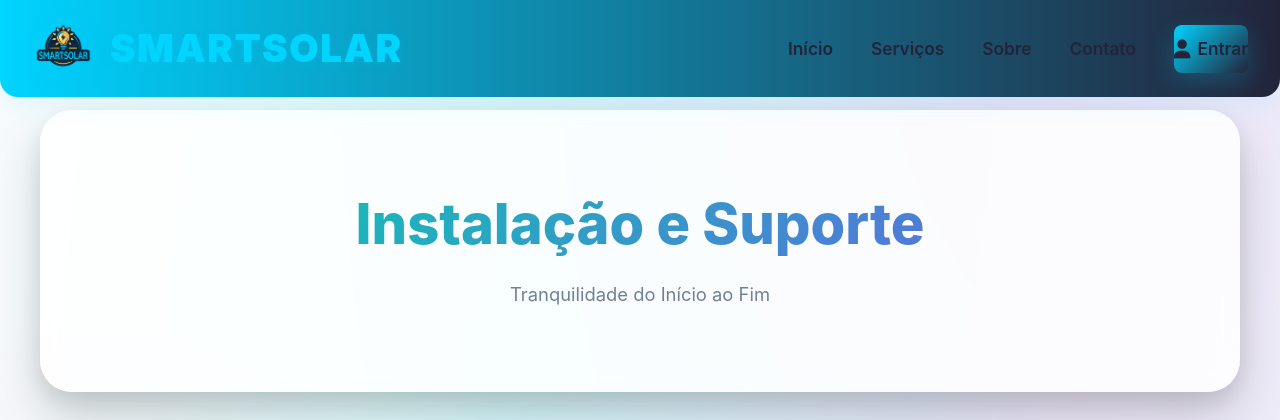
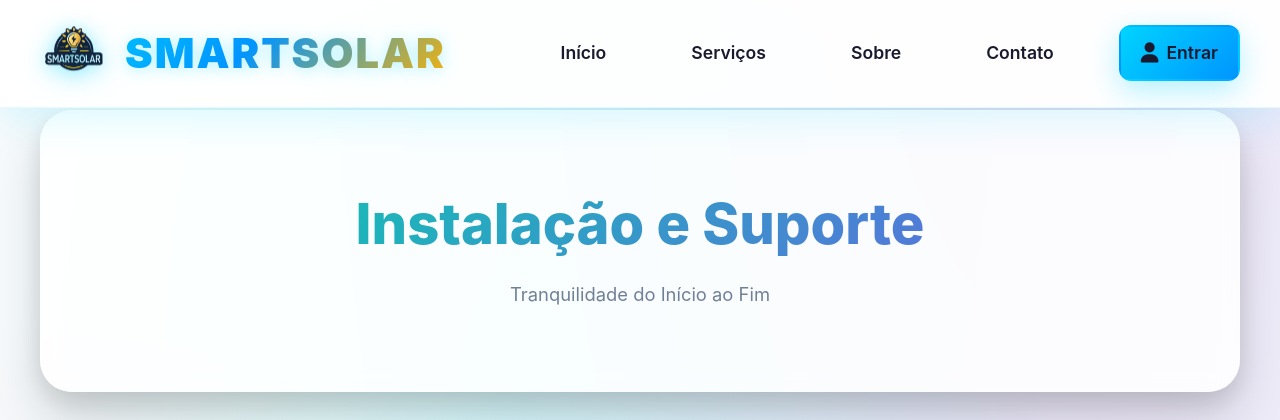
Before and after one commit to luccasnaitzk/smartsolar-2, a PHP site: page /instalacao-suporte.html in a window 1280 px wide. Shown: the top 420 px of the page. Run offline with PHP 8.4, Linux system fonts and the light colour scheme.

Commit message:
Update header.css

```diff
--- a/src/styles/header.css
+++ b/src/styles/header.css
@@ -1,16 +1,16 @@
 /* =============================================
-   HEADER.CSS - ESTILO MODERNO SMARTSOLAR
+   HEADER.CSS - DESIGN PREMIUM SMARTSOLAR
    ============================================= */
 
 :root {
-    --header-bg: linear-gradient(90deg, #00d4ff 0%, #23243a 100%);
-    --header-shadow: 0 8px 25px rgba(0, 212, 255, 0.08);
+    --header-bg: rgba(255, 255, 255, 0.95);
+    --header-shadow: 0 10px 40px rgba(0, 212, 255, 0.15);
     --header-accent: #ffb400;
-    --header-radius: 18px;
+    --header-radius: 24px;
     --header-brand: #00d4ff;
-    --header-link: #23243a;
+    --header-link: #1a1a2e;
     --header-link-hover: #00d4ff;
-    --header-login-bg: linear-gradient(135deg, #00d4ff, #23243a);
+    --header-login-bg: linear-gradient(135deg, #00d4ff 0%, #0095ff 100%);
 }
 
 .site-header {
@@ -19,21 +19,23 @@
     width: 100%;
     z-index: 1000;
     background: var(--header-bg);
+    backdrop-filter: blur(20px) saturate(180%);
+    -webkit-backdrop-filter: blur(20px) saturate(180%);
     box-shadow: var(--header-shadow);
-    border-bottom-left-radius: var(--header-radius);
-    border-bottom-right-radius: var(--header-radius);
-    transition: background 0.4s, box-shadow 0.4s;
+    border-bottom: 1px solid rgba(0, 212, 255, 0.1);
+    transition: all 0.4s cubic-bezier(0.4, 0, 0.2, 1);
 }
 
 .site-header.scrolled {
-    box-shadow: 0 10px 30px rgba(0, 212, 255, 0.18);
-    background: linear-gradient(90deg, #23243a 0%, #00d4ff 100%);
+    box-shadow: 0 15px 50px rgba(0, 212, 255, 0.25);
+    background: rgba(255, 255, 255, 0.98);
+    border-bottom: 1px solid rgba(0, 212, 255, 0.2);
 }
 
 #navbar {
-    max-width: 1300px;
+    max-width: 1400px;
     margin: 0 auto;
-    padding: 18px 32px;
+    padding: 20px 40px;
     display: flex;
     align-items: center;
     justify-content: space-between;
@@ -41,38 +43,48 @@
 
 .brand {
     font-weight: 900;
-    letter-spacing: 1.5px;
+    letter-spacing: 2px;
     text-decoration: none;
-    color: var(--header-brand);
-    font-size: 2.4rem;
+    background: linear-gradient(135deg, #00d4ff 0%, #0095ff 50%, #ffb400 100%);
+    -webkit-background-clip: text;
+    -webkit-text-fill-color: transparent;
+    background-clip: text;
+    font-size: 2.6rem;
     display: flex;
     align-items: center;
-    gap: 18px;
-    transition: transform 0.3s;
-    text-shadow: 0 2px 8px rgba(0,212,255,0.18);
+    gap: 20px;
+    transition: all 0.4s cubic-bezier(0.4, 0, 0.2, 1);
+    filter: drop-shadow(0 2px 8px rgba(0, 212, 255, 0.3));
+    position: relative;
 }
 
 .brand:hover {
-    transform: scale(1.04) translateY(-2px);
-    color: var(--header-accent);
+    transform: scale(1.05) translateY(-3px);
+    filter: drop-shadow(0 8px 20px rgba(0, 212, 255, 0.5));
 }
 
 .brand-logo {
-    height: 60px;
+    height: 65px;
     width: auto;
-    transition: transform 0.3s, filter 0.3s;
-    filter: drop-shadow(0 4px 12px rgba(0,212,255,0.18));
+    transition: all 0.4s cubic-bezier(0.4, 0, 0.2, 1);
+    filter: drop-shadow(0 5px 15px rgba(0, 212, 255, 0.3));
+    animation: logoFloat 3s ease-in-out infinite;
+}
+
+@keyframes logoFloat {
+    0%, 100% { transform: translateY(0px); }
+    50% { transform: translateY(-5px); }
 }
 
 .brand-logo:hover {
-    transform: scale(1.08);
-    filter: drop-shadow(0 8px 20px rgba(255,180,0,0.18));
+    transform: scale(1.1) rotate(5deg);
+    filter: drop-shadow(0 10px 25px rgba(255, 180, 0, 0.4));
 }
 
 .nav-list {
     list-style: none;
     display: flex;
-    gap: 38px;
+    gap: 45px;
     margin: 0;
     padding: 0;
     align-items: center;
@@ -86,38 +98,58 @@
     text-decoration: none;
     color: var(--header-link);
     font-weight: 600;
-    font-size: 1.08rem;
-    padding: 10px 0;
-    transition: color 0.3s;
+    font-size: 1.1rem;
+    padding: 12px 20px;
+    transition: all 0.3s cubic-bezier(0.4, 0, 0.2, 1);
     display: flex;
     align-items: center;
-    gap: 7px;
-    border-radius: 8px;
+    gap: 8px;
+    border-radius: 12px;
+    position: relative;
+    overflow: hidden;
+}
+
+.nav_item > a:before {
+    content: '';
+    position: absolute;
+    bottom: 0;
+    left: 50%;
+    width: 0;
+    height: 3px;
+    background: linear-gradient(90deg, #00d4ff, #ffb400);
+    border-radius: 3px;
+    transition: all 0.4s cubic-bezier(0.4, 0, 0.2, 1);
+    transform: translateX(-50%);
 }
 
 .nav_item > a:after {
     content: '';
     position: absolute;
-    bottom: 0;
+    top: 0;
     left: 0;
-    width: 0;
-    height: 3px;
-    background: var(--header-accent);
-    border-radius: 3px;
-    transition: width 0.3s;
+    width: 100%;
+    height: 100%;
+    background: linear-gradient(135deg, rgba(0, 212, 255, 0.1), rgba(255, 180, 0, 0.1));
+    opacity: 0;
+    transition: opacity 0.3s;
+    border-radius: 12px;
 }
 
 .nav_item > a:hover {
     color: var(--header-link-hover);
-    background: rgba(0,212,255,0.08);
+    transform: translateY(-2px);
+}
+
+.nav_item > a:hover:before {
+    width: 80%;
 }
 
 .nav_item > a:hover:after {
-    width: 100%;
+    opacity: 1;
 }
 
 .nav_item > a .fa-chevron-down {
-    transition: transform 0.3s;
+    transition: transform 0.4s cubic-bezier(0.4, 0, 0.2, 1);
     font-size: 0.85em;
 }
 
@@ -127,101 +159,137 @@
 
 .nav_item .submenu {
     position: absolute;
-    top: 100%;
-    left: 0;
-    background: rgba(255,255,255,0.98);
-    backdrop-filter: blur(18px);
-    border-radius: 14px;
-    padding: 14px;
-    box-shadow: 0 12px 35px rgba(0,212,255,0.10);
+    top: calc(100% + 15px);
+    left: 50%;
+    transform: translateX(-50%) translateY(15px);
+    background: rgba(255, 255, 255, 0.98);
+    backdrop-filter: blur(20px) saturate(180%);
+    -webkit-backdrop-filter: blur(20px) saturate(180%);
+    border-radius: 16px;
+    padding: 16px;
+    box-shadow: 0 20px 60px rgba(0, 212, 255, 0.2);
     opacity: 0;
     visibility: hidden;
-    transform: translateY(12px);
-    transition: all 0.35s;
-    min-width: 210px;
+    transition: all 0.4s cubic-bezier(0.4, 0, 0.2, 1);
+    min-width: 240px;
     z-index: 1000;
-    border: 1px solid rgba(0,212,255,0.12);
+    border: 1px solid rgba(0, 212, 255, 0.15);
 }
 
 .nav_item:hover .submenu {
     opacity: 1;
     visibility: visible;
-    transform: translateY(0);
+    transform: translateX(-50%) translateY(0);
 }
 
 .nav_item .submenu a {
     display: block;
-    padding: 12px 18px;
+    padding: 14px 20px;
     color: var(--header-link);
     text-decoration: none;
-    border-radius: 10px;
-    transition: background 0.25s, color 0.25s;
+    border-radius: 12px;
+    transition: all 0.3s cubic-bezier(0.4, 0, 0.2, 1);
     font-weight: 500;
+    position: relative;
+    overflow: hidden;
+}
+
+.nav_item .submenu a:before {
+    content: '';
+    position: absolute;
+    left: 0;
+    top: 50%;
+    width: 0;
+    height: 0;
+    background: linear-gradient(135deg, rgba(0, 212, 255, 0.2), rgba(255, 180, 0, 0.2));
+    transition: all 0.4s cubic-bezier(0.4, 0, 0.2, 1);
+    transform: translateY(-50%);
+    border-radius: 12px;
+}
+
+.nav_item .submenu a:hover:before {
+    width: 100%;
+    height: 100%;
 }
 
 .nav_item .submenu a:hover {
-    background: rgba(0,212,255,0.12);
     color: var(--header-link-hover);
+    transform: translateX(5px);
+    padding-left: 25px;
 }
 
 .login-btn {
     background: var(--header-login-bg);
     color: white;
     border: none;
-    padding: 16px 40px;
-    border-radius: 40px;
+    padding: 16px 42px;
+    border-radius: 50px;
     font-weight: 700;
     cursor: pointer;
     display: flex;
     align-items: center;
     gap: 12px;
-    transition: all 0.35s;
-    box-shadow: 0 8px 24px rgba(0,212,255,0.22);
+    transition: all 0.4s cubic-bezier(0.4, 0, 0.2, 1);
+    box-shadow: 0 10px 30px rgba(0, 212, 255, 0.3);
     position: relative;
     overflow: hidden;
     text-decoration: none;
     font-size: 1.15rem;
+    border: 2px solid transparent;
 }
 
 .login-btn:before {
     content: '';
     position: absolute;
-    top: 0;
-    left: -100%;
-    width: 100%;
-    height: 100%;
-    background: linear-gradient(90deg, transparent, rgba(255,255,255,0.18), transparent);
-    transition: 0.5s;
+    top: 50%;
+    left: 50%;
+    width: 0;
+    height: 0;
+    border-radius: 50%;
+    background: rgba(255, 255, 255, 0.3);
+    transition: all 0.6s cubic-bezier(0.4, 0, 0.2, 1);
+    transform: translate(-50%, -50%);
 }
 
 .login-btn:hover:before {
-    left: 100%;
+    width: 300px;
+    height: 300px;
 }
 
 .login-btn:hover {
-    transform: translateY(-4px) scale(1.03);
-    box-shadow: 0 14px 32px rgba(0,212,255,0.26);
-    background: linear-gradient(135deg, #ffb400, #00d4ff);
-    color: #23243a;
+    transform: translateY(-5px) scale(1.05);
+    box-shadow: 0 20px 45px rgba(0, 212, 255, 0.4);
+    border-color: rgba(255, 255, 255, 0.5);
 }
 
-.login-btn i { font-size: 1.1em; }
+.login-btn:active {
+    transform: translateY(-2px) scale(1.02);
+}
+
+.login-btn i {
+    font-size: 1.15em;
+    transition: transform 0.3s;
+}
+
+.login-btn:hover i {
+    transform: rotate(360deg);
+}
 
 .nav-toggle {
     display: none;
     border: none;
-    padding: 12px 14px;
-    border-radius: 12px;
+    padding: 14px 16px;
+    border-radius: 14px;
     background: var(--header-login-bg);
     color: white;
     cursor: pointer;
-    transition: all 0.3s;
-    box-shadow: 0 6px 18px rgba(0,212,255,0.18);
+    transition: all 0.4s cubic-bezier(0.4, 0, 0.2, 1);
+    box-shadow: 0 8px 20px rgba(0, 212, 255, 0.25);
 }
 
 .nav-toggle:hover {
-    transform: scale(1.08);
-    box-shadow: 0 10px 25px rgba(0,212,255,0.22);
+    transform: scale(1.1) rotate(90deg);
+    box-shadow: 0 12px 30px rgba(0, 212, 255, 0.35);
 }
 
 @media (max-width: 900px) {
```
Also changed, not shown: other parts of src/styles/header.css (+36 -17 lines).
